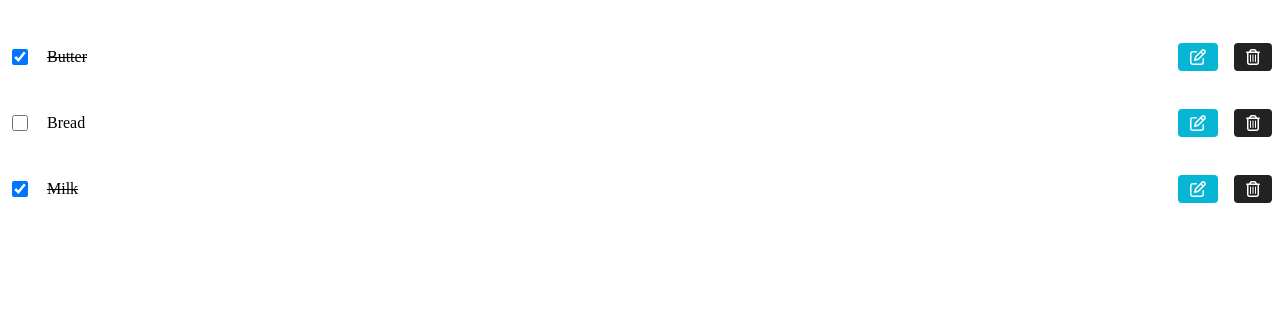
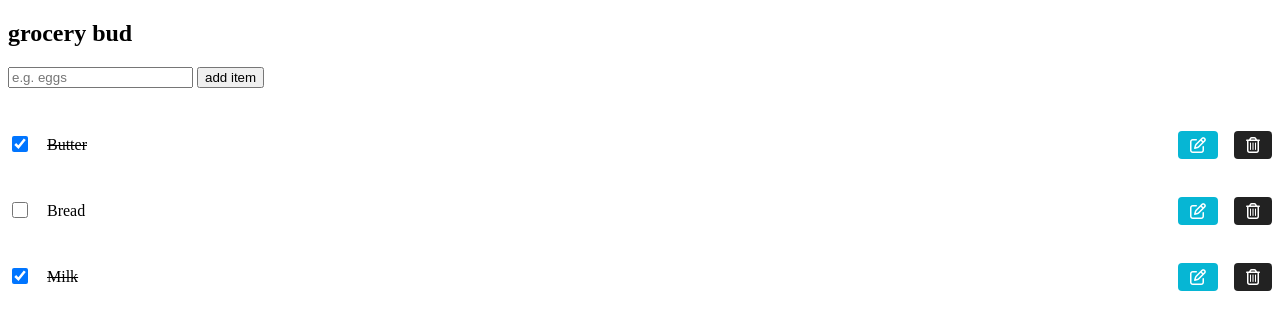
Before and after one commit to SadeepKhanal/grocery-bud-django, a Django app: page / in a window 1280 px wide. Shown: the top 330 px of the page. Run offline with Django 5.2, Linux system fonts and the light colour scheme; data comes from the database, SQL or seed files in the repository.

Commit message:
adding form ui

```diff
--- a/grocery/templates/grocery/index.html
+++ b/grocery/templates/grocery/index.html
@@ -15,7 +15,14 @@
   </head>
   <body>
     <section class="section-center">
-      <!-- Items List -->
+      <form>
+    <h2>grocery bud</h2>
+    <div class="form-control">
+      <input type="text" class="form-input" placeholder="e.g. eggs" />
+      <button type="submit" class="btn">add item</button>
+    </div>
+  </form>
+
       <div class="items">
   {% for item in items %}
       <div class="single-item">
```
